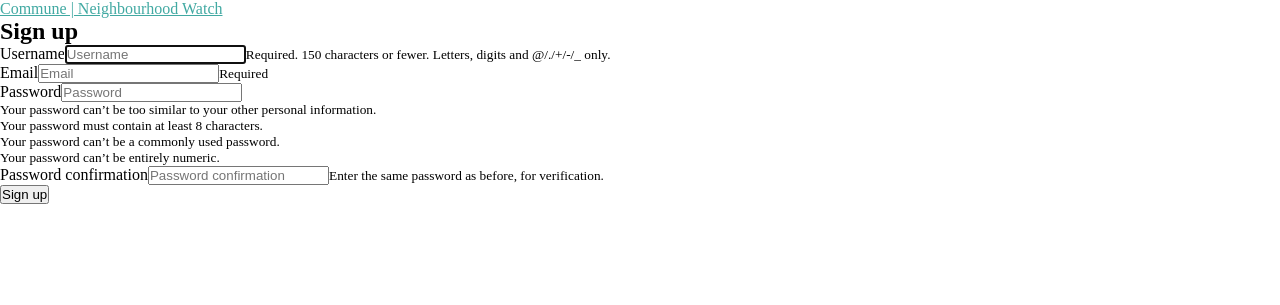
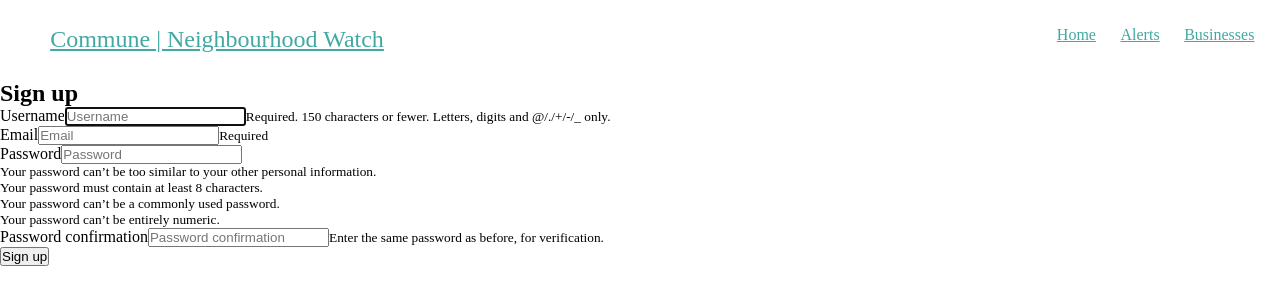
Before and after one commit to Kiptim54/Commune, a Django app: page /signup/ in a window 1280 px wide. Shown: the top 305 px of the page. Run offline with Django 3.2, Linux system fonts and the light colour scheme; some libraries are stand-ins or nearby versions.

Commit message:
add created navbar

```diff
--- a/communeapp/static/css/base.css
+++ b/communeapp/static/css/base.css
@@ -36,10 +36,29 @@ body, .container-fluid, .row, .col-md-12{
 img{
     margin-top:0;
 }
-.nav{
+nav{
     margin:0;
     padding:0px;
-    height:10%;
+    height:10vh;
+    background:white;
+}
+nav ul{
+    padding:2%;
+}
+nav li{
+    list-style-type: none;
+    display: inline-block;
+    margin-left:2%;
+}
+nav #bodynav{
+    float:right;
+
+}
+nav #brand{
+    float:left;
+    font-size:150%;
+
+
 }
 .navoptions{
     position: absolute;
--- a/communeapp/templates/navbar.html
+++ b/communeapp/templates/navbar.html
@@ -39,7 +39,11 @@
 
               <nav>
                 <ul>
-                  <li><a href="">Commune | Neighbourhood Watch</a></li>
+                  <li id="brand"><a href="">Commune | Neighbourhood Watch</a></li>
+                  <li id="bodynav"><a href="">{{user.username}}</a></li>
+                  <li id="bodynav"><a href="">Businesses</a></li>
+                  <li id="bodynav"><a href="">Alerts</a></li>
+                  <li id="bodynav"><a href="">Home</a></li>
                 </ul>
               </nav>
 </body>
```
